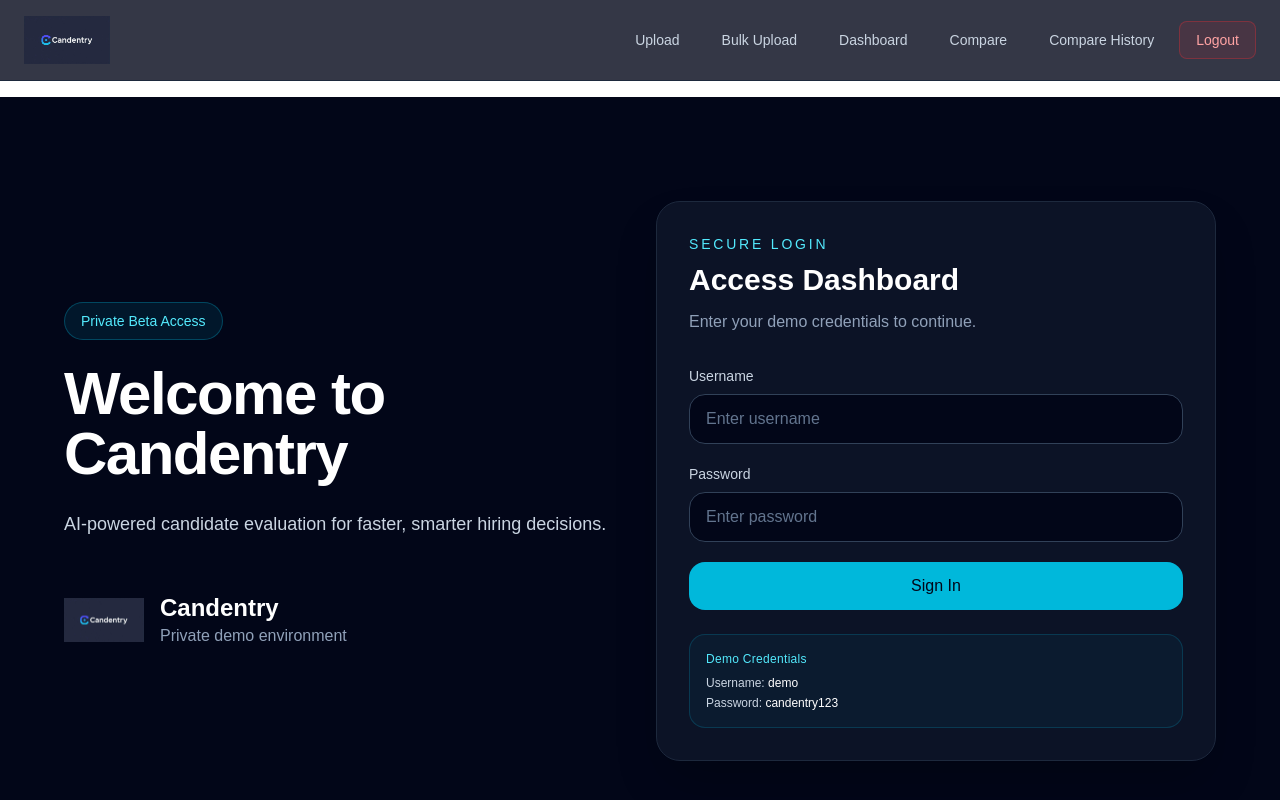
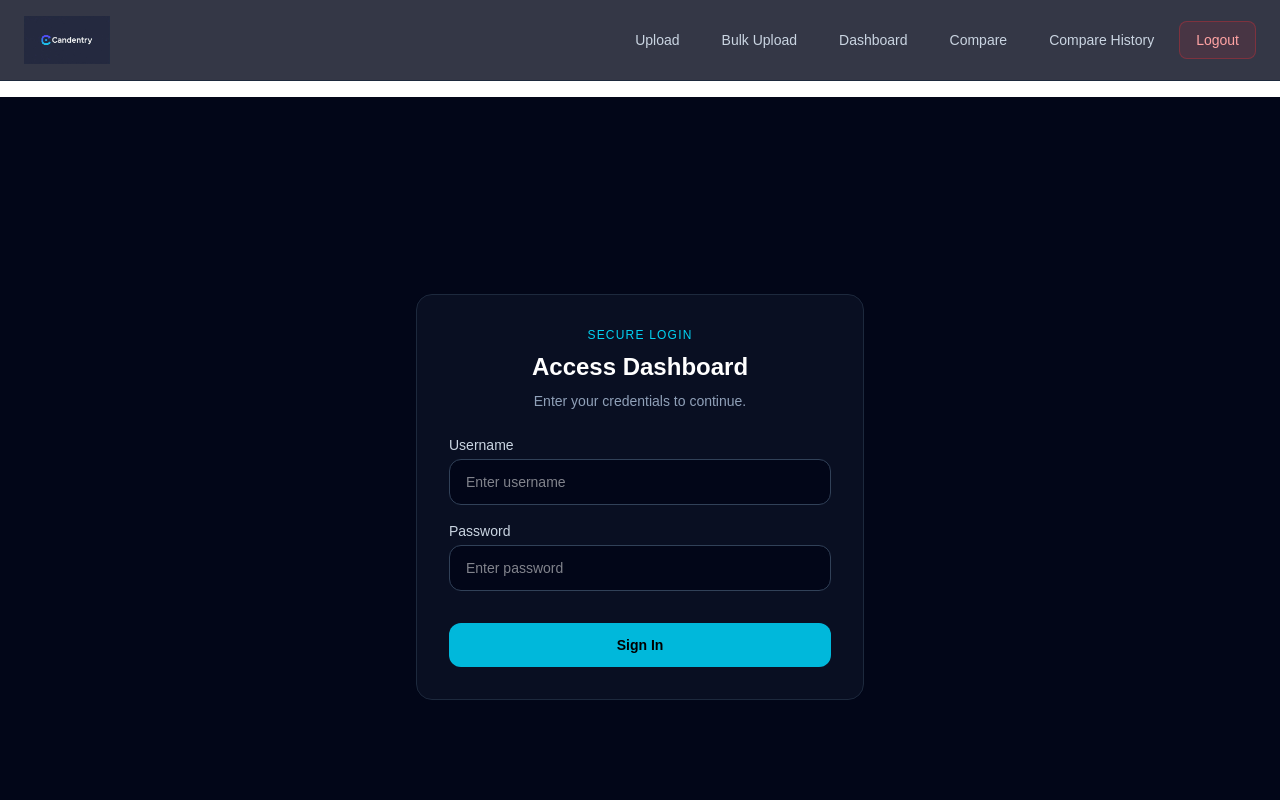
Before and after one commit to unvrsefer-design/candentry, a Next.js app: page /login in a window 1280 px wide. Shown: the top 800 px of the page. Built offline with nearby package versions, Linux system fonts and the light colour scheme.

Commit message:
clean login UI

```diff
--- a/app/login/page.tsx
+++ b/app/login/page.tsx
@@ -1,175 +1,80 @@
 "use client";
 
-import Image from "next/image";
-import { useRouter, useSearchParams } from "next/navigation";
-import { FormEvent, Suspense, useMemo, useState } from "react";
+import { useState } from "react";
 
-function LoginPageContent() {
-  const router = useRouter();
-  const searchParams = useSearchParams();
-
-  const nextPath = useMemo(() => {
-    return searchParams.get("next") || "/upload";
-  }, [searchParams]);
-
+export default function LoginPage() {
   const [username, setUsername] = useState("");
   const [password, setPassword] = useState("");
-  const [loading, setLoading] = useState(false);
-  const [error, setError] = useState("");
 
-  async function handleSubmit(e: FormEvent) {
+  async function handleLogin(e: React.FormEvent) {
     e.preventDefault();
-    setError("");
 
-    try {
-      setLoading(true);
-
-      const response = await fetch("/api/login", {
+    const res = await fetch("/api/login", {
       method: "POST",
-        headers: {
-          "Content-Type": "application/json",
-        },
-        body: JSON.stringify({
-          username,
-          password,
-        }),
+      body: JSON.stringify({ username, password }),
     });
 
-      const result = await response.json();
-
-      if (!response.ok) {
-        setError(result.error || "Login failed.");
-        return;
-      }
-
-      router.push(nextPath);
-      router.refresh();
-    } catch {
-      setError("Something went wrong during login.");
-    } finally {
-      setLoading(false);
+    if (res.ok) {
+      window.location.href = "/";
+    } else {
+      alert("Invalid credentials");
     }
   }
 
   return (
-    <main className="min-h-screen bg-slate-950 px-6 py-16 text-white">
-      <div className="mx-auto flex min-h-[80vh] max-w-6xl items-center">
-        <div className="grid w-full gap-8 lg:grid-cols-2">
+    <div className="flex min-h-screen items-center justify-center bg-slate-950 px-6">
+      <div className="w-full max-w-md rounded-2xl border border-slate-800 bg-slate-900/60 p-8 backdrop-blur">
 
-          {/* LEFT SIDE */}
-          <div className="flex flex-col justify-center">
-            <div className="mb-6 inline-flex w-fit rounded-full border border-cyan-500/30 bg-cyan-500/10 px-4 py-2 text-sm text-cyan-300">
-              Private Beta Access
-            </div>
-
-            <h1 className="text-4xl font-semibold tracking-tight sm:text-6xl">
-              Welcome to Candentry
-            </h1>
-
-            <p className="mt-6 max-w-xl text-lg leading-8 text-slate-300">
-              AI-powered candidate evaluation for faster, smarter hiring
-              decisions.
-            </p>
-
-            <div className="mt-10 flex items-center gap-4">
-              <Image
-                src="/logo.png"
-                alt="Candentry logo"
-                width={88}
-                height={88}
-                className="h-20 w-20 object-contain"
-                priority
-              />
-              <div>
-                <p className="text-2xl font-semibold">Candentry</p>
-                <p className="text-slate-400">Private demo environment</p>
-              </div>
-            </div>
-          </div>
-
-          {/* RIGHT SIDE (LOGIN CARD) */}
-          <div className="rounded-3xl border border-slate-800 bg-slate-900/80 p-8 shadow-2xl backdrop-blur">
-            <div className="mb-8">
-              <p className="text-sm uppercase tracking-[0.2em] text-cyan-300">
+        {/* HEADER */}
+        <div className="mb-6 text-center">
+          <p className="text-xs uppercase tracking-widest text-cyan-400">
             Secure Login
           </p>
-              <h2 className="mt-2 text-3xl font-semibold">Access Dashboard</h2>
-              <p className="mt-3 text-slate-400">
-                Enter your demo credentials to continue.
+          <h1 className="mt-2 text-2xl font-semibold text-white">
+            Access Dashboard
+          </h1>
+          <p className="mt-2 text-sm text-slate-400">
+            Enter your credentials to continue.
           </p>
         </div>
 
-            <form onSubmit={handleSubmit} className="space-y-5">
+        {/* FORM */}
+        <form onSubmit={handleLogin} className="space-y-4">
+
           <div>
-                <label className="mb-2 block text-sm font-medium text-slate-300">
+            <label className="mb-1 block text-sm text-slate-300">
               Username
             </label>
             <input
               type="text"
+              placeholder="Enter username"
               value={username}
               onChange={(e) => setUsername(e.target.value)}
-                  placeholder="Enter username"
-                  className="w-full rounded-2xl border border-slate-700 bg-slate-950 px-4 py-3 text-white outline-none placeholder:text-slate-500 focus:border-cyan-500"
+              className="w-full rounded-xl border border-slate-700 bg-slate-950 px-4 py-3 text-sm text-white outline-none focus:border-cyan-500"
             />
           </div>
 
           <div>
-                <label className="mb-2 block text-sm font-medium text-slate-300">
+            <label className="mb-1 block text-sm text-slate-300">
               Password
             </label>
             <input
               type="password"
+              placeholder="Enter password"
               value={password}
               onChange={(e) => setPassword(e.target.value)}
-                  placeholder="Enter password"
-                  className="w-full rounded-2xl border border-slate-700 bg-slate-950 px-4 py-3 text-white outline-none placeholder:text-slate-500 focus:border-cyan-500"
+              className="w-full rounded-xl border border-slate-700 bg-slate-950 px-4 py-3 text-sm text-white outline-none focus:border-cyan-500"
             />
           </div>
 
-              {error && (
-                <div className="rounded-2xl border border-red-500/30 bg-red-500/10 px-4 py-3 text-sm text-red-300">
-                  {error}
-                </div>
-              )}
-
           <button
             type="submit"
-                disabled={loading}
-                className="flex w-full items-center justify-center rounded-2xl bg-cyan-500 px-4 py-3 font-medium text-slate-950 transition hover:bg-cyan-400 disabled:cursor-not-allowed disabled:opacity-70"
+            className="mt-4 w-full rounded-xl bg-cyan-500 py-3 text-sm font-semibold text-black transition hover:bg-cyan-400"
           >
-                {loading ? "Signing in..." : "Sign In"}
+            Sign In
           </button>
         </form>
-
-            {/* 🔥 DEMO CREDENTIALS */}
-            <div className="mt-6 rounded-2xl border border-cyan-500/20 bg-cyan-500/5 p-4 text-xs text-slate-300">
-              <p className="mb-2 text-cyan-300 font-medium tracking-wide">
-                Demo Credentials
-              </p>
-              <div className="space-y-1">
-                <p>
-                  Username:{" "}
-                  <span className="text-white font-medium">demo</span>
-                </p>
-                <p>
-                  Password:{" "}
-                  <span className="text-white font-medium">
-                    candentry123
-                  </span>
-                </p>
       </div>
     </div>
-          </div>
-        </div>
-      </div>
-    </main>
   );
 }
-
-export default function LoginPage() {
-  return (
-    <Suspense fallback={<div>Loading...</div>}>
-      <LoginPageContent />
-    </Suspense>
-  );
-}
```
Lines whose indentation alone changed are shown as unchanged.
